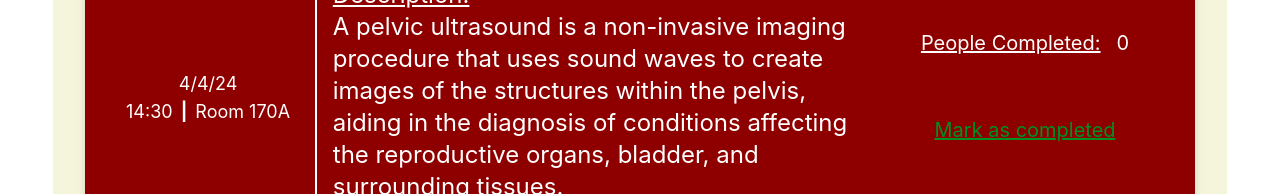
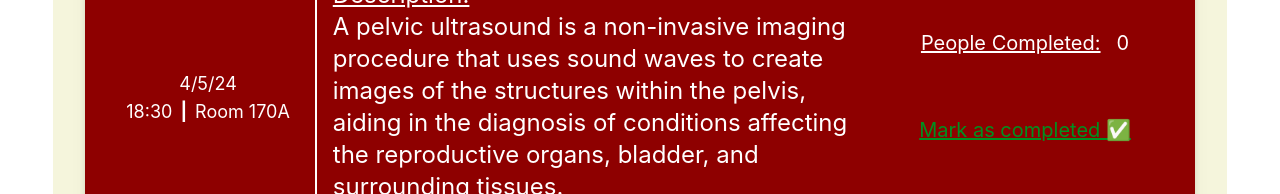
Before and after one commit to furkanagamak/VitalSync, a React (Create React App) app in the folder frontend/: page /boardProcess in a window 1280 px wide. Shown: the part 459-653 px from the top of the page. Built offline with nearby package versions, Linux system fonts and the light colour scheme.

Commit message:
sample data time changed

```diff
--- a/frontend/src/components/mainmenu/BoardProcessView.jsx
+++ b/frontend/src/components/mainmenu/BoardProcessView.jsx
@@ -175,7 +175,7 @@ const Procedure = ({ procedure, currUser }) => {
         {!procedure.peopleCompleted.includes(currUser) &&
           procedure.peopleAssigned.includes(currUser) && (
             <button className="text-highlightGreen underline">
-              Mark as completed
+              Mark as completed ✅
             </button>
           )}
       </section>
--- a/frontend/src/tmp/data/assignedProcesses.js
+++ b/frontend/src/tmp/data/assignedProcesses.js
@@ -6,8 +6,8 @@ const assignedProcesses = [
     myProcedure: {
       procedureName: "Pelvic Ultrasound",
       location: "Room 170A",
-      timeStart: "2024-04-03T20:30:00",
-      timeEnd: "2024-04-03T21:30:00",
+      timeStart: "2024-04-05T20:30:00",
+      timeEnd: "2024-04-05T21:30:00",
     },
     currentProcedure: "Pre-Operative Consultation",
     patientName: "May Mary",
--- a/frontend/src/tmp/data/boardProcess.js
+++ b/frontend/src/tmp/data/boardProcess.js
@@ -5,7 +5,7 @@ const boardProcess = {
   proceduresLeft: [
     {
       procedureName: "Pelvic Ultrasound",
-      timeStart: "2024-04-04T14:30:00",
+      timeStart: "2024-04-05T18:30:00",
       location: "Room 170A",
       specialInstructions: "None",
       description:
@@ -15,7 +15,7 @@ const boardProcess = {
     },
     {
       procedureName: "Anesthesia",
-      timeStart: "2024-04-04T16:00:00",
+      timeStart: "2024-04-05T20:00:00",
       location: "Room 350C",
       specialInstructions: "None",
       description:
@@ -25,7 +25,7 @@ const boardProcess = {
     },
     {
       procedureName: "Anesthesia",
-      timeStart: "2024-04-04T16:00:00",
+      timeStart: "2024-04-05T21:00:00",
       location: "Room 350C",
       specialInstructions: "None",
       description:
@@ -35,7 +35,7 @@ const boardProcess = {
     },
     {
       procedureName: "Orthopedic Surgery",
-      timeStart: "2024-04-05T10:30:00",
+      timeStart: "2024-04-05T22:30:00",
       location: "Operating Room 2",
       specialInstructions:
         "Check for any allergies before administering anesthesia.",
--- a/frontend/src/tmp/data/processDetails.js
+++ b/frontend/src/tmp/data/processDetails.js
@@ -16,8 +16,8 @@ const processDetails = {
           specialInstructions: "None",
           description:
             "A nurse should talk to the patient to assess their mental state",
-          timeStart: "2024-04-04T14:30:00",
-          timeEnd: "2024-04-04T16:30:00",
+          timeStart: "2024-04-05T18:30:00",
+          timeEnd: "2024-04-05T20:30:00",
           resources: {
             personnel: ["Jhon Abraham"],
             equipments: [],
@@ -31,8 +31,8 @@ const processDetails = {
           specialInstructions: "None",
           description:
             "A pelvic ultrasound is a non-invasive imaging procedure that uses sound waves to create images of the structures within the pelvis, aiding in the diagnosis of conditions affecting the reproductive organs, bladder, and surrounding tissues.",
-          timeStart: "2024-04-05T14:30:00",
-          timeEnd: "2024-04-05T16:30:00",
+          timeStart: "2024-04-05T21:30:00",
+          timeEnd: "2024-04-05T22:30:00",
           resources: {
             personnel: ["John Smith", "Mary Jane"],
             equipments: ["Ultrasound Machine", "Transducer"],
@@ -53,8 +53,8 @@ const processDetails = {
           specialInstructions: "None",
           description:
             "An anesthesia shot should be given to the patient before surgery",
-          timeStart: "2024-04-05T14:30:00",
-          timeEnd: "2024-04-05T14:45:00",
+          timeStart: "2024-04-05T22:30:00",
+          timeEnd: "2024-04-05T22:45:00",
           resources: {
             personnel: ["Jaden June"],
             equipments: ["Anesthesia Syringe"],
@@ -67,8 +67,8 @@ const processDetails = {
           procedureName: "Prostate Removal",
           specialInstructions: "None",
           description: " Surgery to remove the prostate from the patient",
-          timeStart: "2024-04-05T15:00:00",
-          timeEnd: "2024-04-05T16:00:00",
+          timeStart: "2024-04-05T23:00:00",
+          timeEnd: "2024-04-06T00:00:00",
           resources: {
             personnel: [
               "Jhon Abraham",
@@ -100,8 +100,8 @@ const processDetails = {
           specialInstructions: "None",
           description:
             "Information is given to the patient and the patient's family on what they should do and should not do for a speedy recovery.",
-          timeStart: "2024-04-05T17:00:00",
-          timeEnd: "2024-04-05T17:30:00",
+          timeStart: "2024-04-06T08:00:00",
+          timeEnd: "2024-04-06T09:30:00",
           resources: {
             personnel: ["Jhon Abraham"],
             equipments: [],
```
